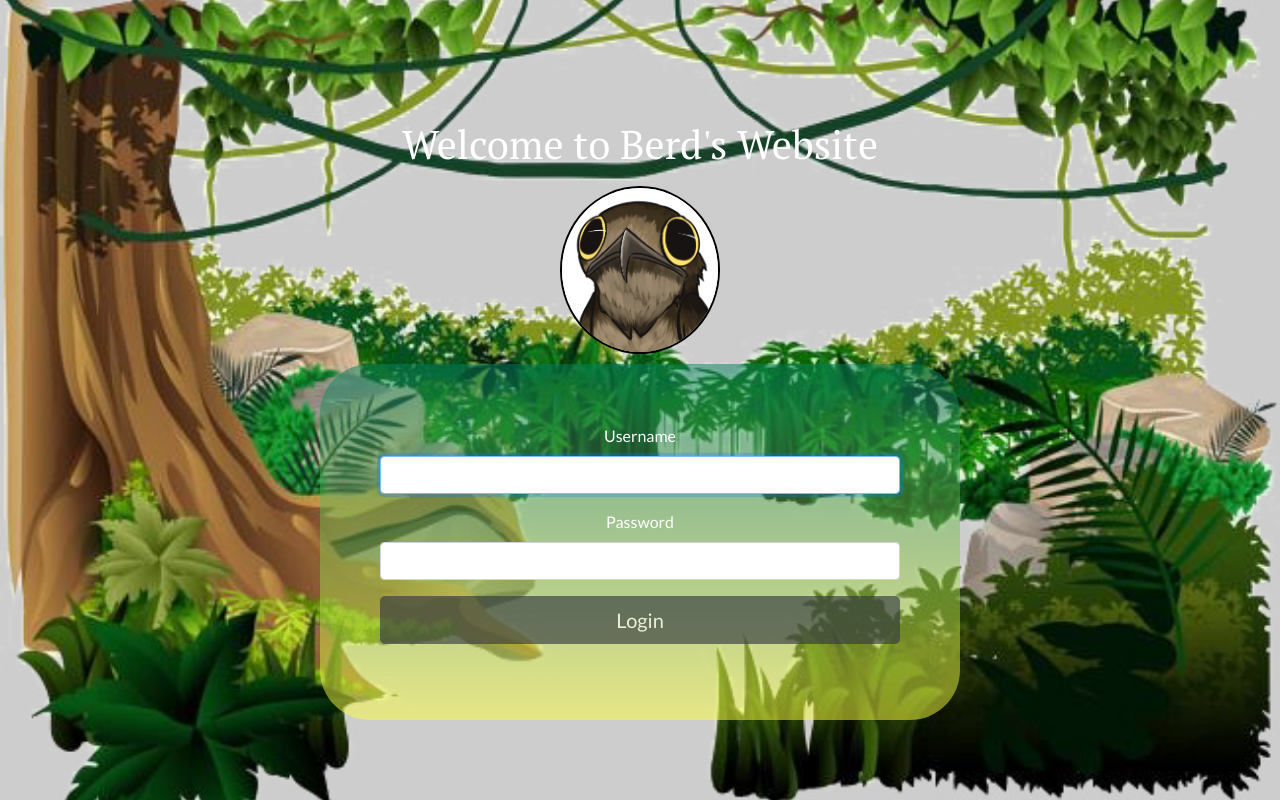
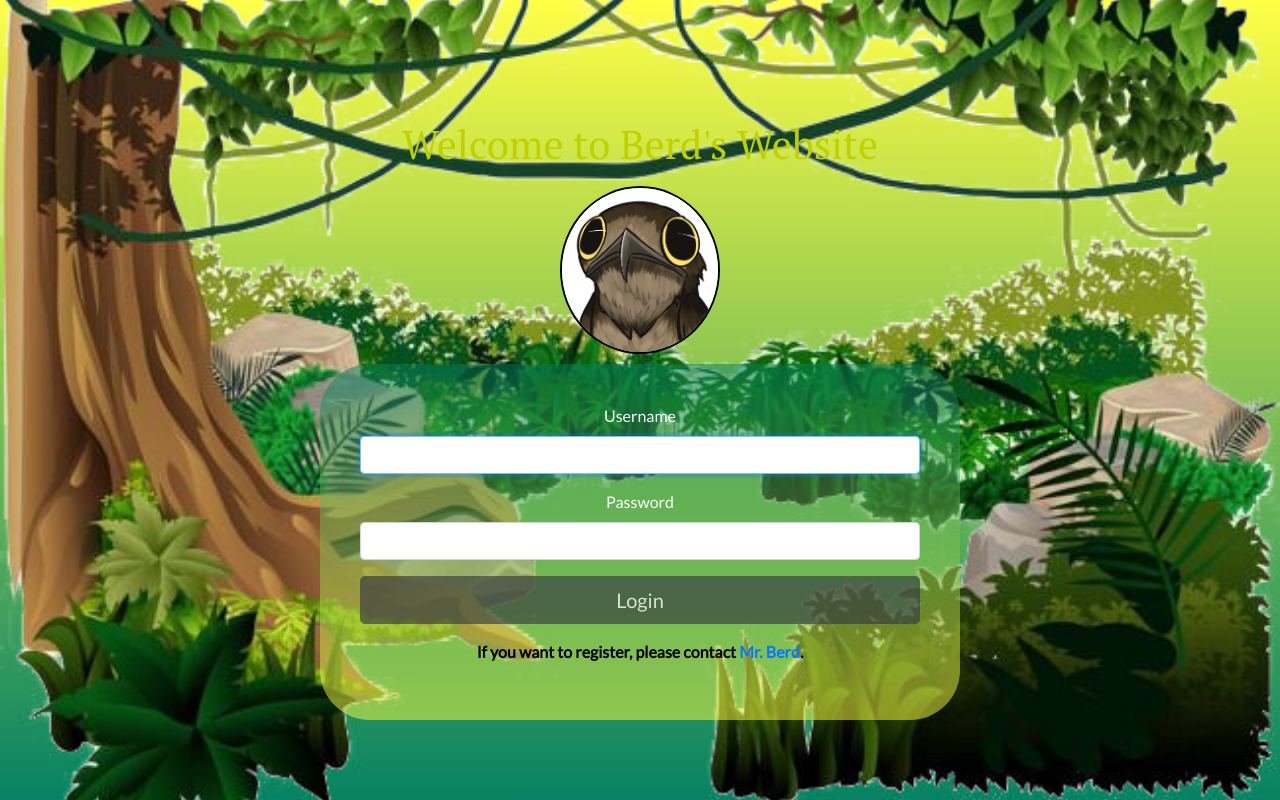
Before and after one commit to BernardWong97/Berd-React-Web, a React (Create React App) app: page /404 in a window 1280 px wide. Built offline with nearby package versions, Linux system fonts and the light colour scheme; what react-animations would draw is missing.

Commit message:
Login page v2

```diff
--- a/src/App.css
+++ b/src/App.css
@@ -34,11 +34,11 @@
   text-align: center;
   color: white;
   height: 100vh;
-  background-image: url("./images/forest.png");
+  background-image: url("./images/forest.png"), linear-gradient(var(--color1), var(--color10));
   background-repeat: no-repeat;
   background-size: cover;
   background-position: center;
-  background-color: #cccccc;
+  overflow: hidden;
 }
 
 .App-logo {
@@ -94,6 +94,13 @@
   left: 25%;
 }
 
+.container{
+  padding: 15%;
+  height: 100vh;
+  background-image: linear-gradient(var(--colorBg2), var(--colorBg1));
+  overflow: auto;
+}
+
 #potoo_ct{
   margin: 10px;
   border: 2px solid black;
@@ -101,17 +108,23 @@
 }
 
 #login_form{
-  padding: 60px;
+  padding: 40px;
   border-radius: 50px;
   z-index: 1;
   text-align: center;
   background-image: linear-gradient(var(--colorBg2), var(--colorBg1));
 }
 
+#form_title{
+  color: var(--color5);
+}
+
+#errorMsg{
+  color: red;
+  font-size: larger;
+  font-weight: bolder;
+}
+
 .form_control{
   text-align: center;
 }
-
-body{
-  overflow: hidden;
-}
--- a/src/App.js
+++ b/src/App.js
@@ -12,10 +12,12 @@ function App() {
   const [isAuthenticated, userHasAuthenticated] = useState(false)
 
   useEffect(() => {
-    console.log(token)
+    if(token)
+      if(token["status"] === "YES")
+        userHasAuthenticated(true)
   }, [token])
 
-  if(!token){
+  if(!isAuthenticated){
     return(
       <div className="App">
         <Login setToken={setToken}/>
--- a/src/Pages/Dashboard.js
+++ b/src/Pages/Dashboard.js
@@ -2,7 +2,7 @@ import React from 'react'
 
 export default function Dashboard() {
     return (
-        <div>
+        <div className="container">
             <h2>Dashboard</h2>
         </div>
     )
--- a/src/Pages/Login.js
+++ b/src/Pages/Login.js
@@ -1,14 +1,17 @@
-import React, {useState, useEffect} from 'react'
+import React, {useState} from 'react'
 import PropTypes from 'prop-types'
 import Form from 'react-bootstrap/Form'
 import Button from 'react-bootstrap/Button'
 import potoo_img from '../images/potoo_ct.png'
-import {fadeIn} from 'react-animations'
+import {zoomIn, shake} from 'react-animations'
 import styled, { keyframes } from 'styled-components'
+import {ErrorDiv} from '../components/ErrorDiv'
 
 const IP = "192.168.0.168"
-const fadeInAnim = keyframes`${fadeIn}`
-const FadeDiv = styled.div`animation: 3s ${fadeInAnim}`
+const zoomInAnim = keyframes`${zoomIn}`
+const shakeAnim = keyframes`${shake}`
+const ZoomDiv = styled.div`animation: 1s ${zoomInAnim}`
+const ShakeDiv = styled.div`animation: 0.25s ${shakeAnim}`
 
 async function loginUser(credentials){
     return fetch(`http://${IP}:5000/login`, {
@@ -27,6 +30,7 @@ async function loginUser(credentials){
 export default function Login({setToken}) {
     const [username, setUserName] = useState("")
     const [password, setPassword] = useState("")
+    const [badLogin, setBadLogin] = useState(false)
 
     function validateForm() {
         return username.length > 0 && password.length > 0
@@ -34,16 +38,21 @@ export default function Login({setToken}) {
 
     const handleSubmit = async e => {
         e.preventDefault()
+
         const token = await loginUser({
             username,
             password
         })
         setToken(token)
+
+        if(token["status"] === "NO")
+            setBadLogin(true)
+
     }
 
     return (
-        <FadeDiv className="Login">
-            <h1>Welcome to Berd's Website</h1>
+        <ZoomDiv className="Login">
+            <h1 id="form_title">Welcome to Berd's Website</h1>
             <img id="potoo_ct" src={potoo_img} width="25%" height="25%" alt=""/>
             <Form onSubmit={handleSubmit} id="login_form">
                 <Form.Group size="lg" controlId="username">
@@ -54,13 +63,21 @@ export default function Login({setToken}) {
                     <Form.Label>Password</Form.Label>
                     <Form.Control className="form_control" type="password" value={password} onChange={e => setPassword(e.target.value)}/>
                 </Form.Group>
+                <ErrorDiv visible={badLogin} duration="1.5" onDurationEnd={setBadLogin}>
+                    <ShakeDiv>
+                        <p id="errorMsg">Username or password incorrect</p>
+                    </ShakeDiv>
+                </ErrorDiv>
                 <Form.Group size="lg" controlId="username">
                     <Button variant="dark" block size="lg" type="submit" disabled={!validateForm()}>
                         Login
                     </Button>
                 </Form.Group>
+                <p style={{color: "black", fontWeight: "bolder"}}>
+                    If you want to register, please contact <a href="mailto:ben_wc88@live.com">Mr. Berd</a>.
+                </p>
             </Form>
-        </FadeDiv>
+        </ZoomDiv>
     )
 }
 
--- a/src/Pages/NotFound.js
+++ b/src/Pages/NotFound.js
@@ -2,7 +2,7 @@ import React from 'react'
 
 export default function NotFound() {
     return (
-        <div>
+        <div className="container">
             <h1>NOT FOUND</h1>
         </div>
     )
--- /dev/null
+++ b/src/components/ErrorDiv.js
@@ -0,0 +1,21 @@
+import {useState, useEffect} from 'react'
+
+export const ErrorDiv = ({visible, duration, onDurationEnd, children}) => {
+    const [isVisible, setVisiblilty] = useState(null)
+
+    useEffect(()=>{
+        setVisiblilty(visible)
+    }, [visible])
+
+    if(!isVisible)
+        return null
+
+    setTimeout(()=>{
+        setVisiblilty(true)
+
+        if(onDurationEnd)
+            onDurationEnd(false)
+    }, duration)
+
+    return children
+}
```
Also changed, not shown: 2 other files (tests, documents, lock files or other folders).
